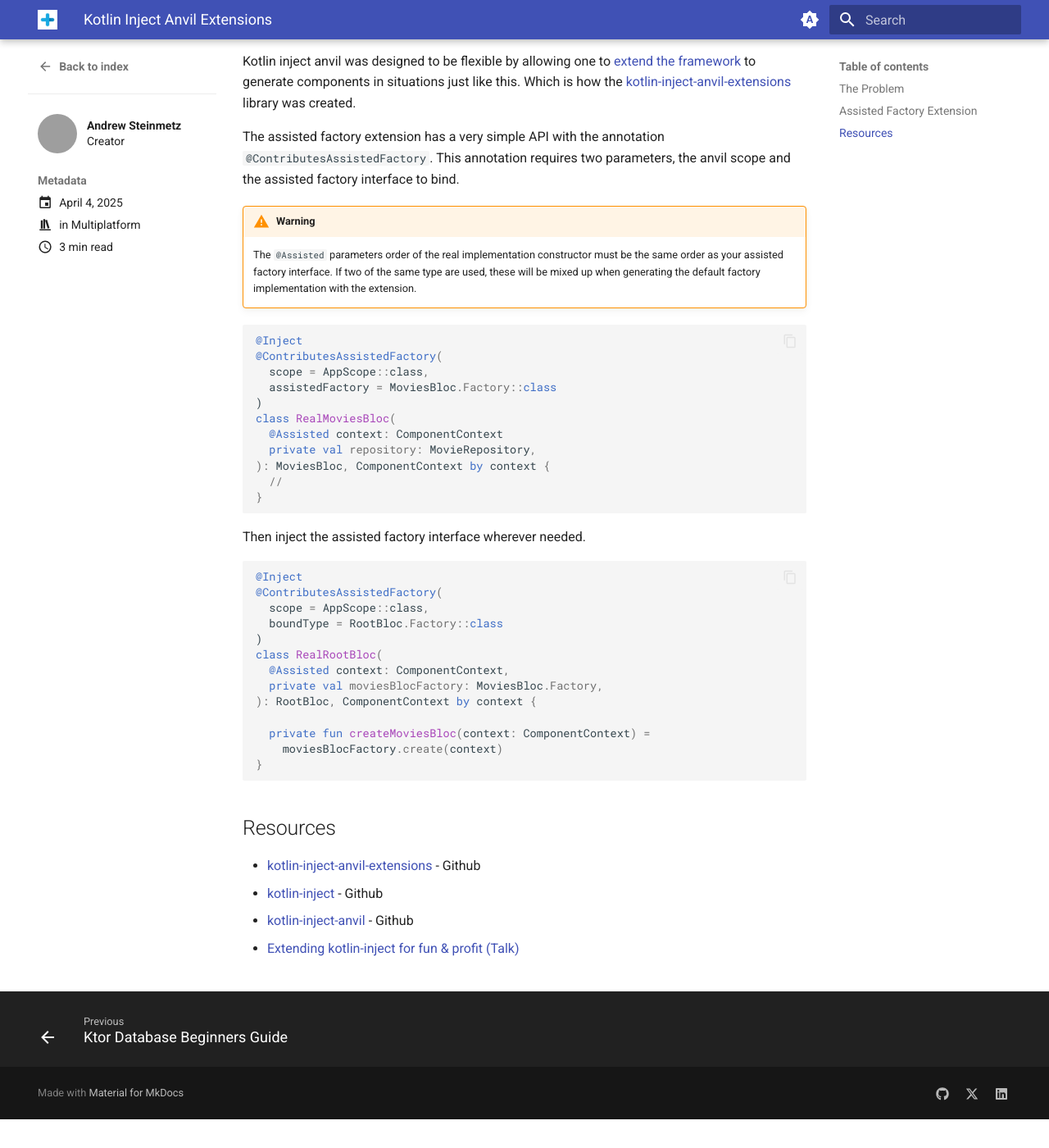
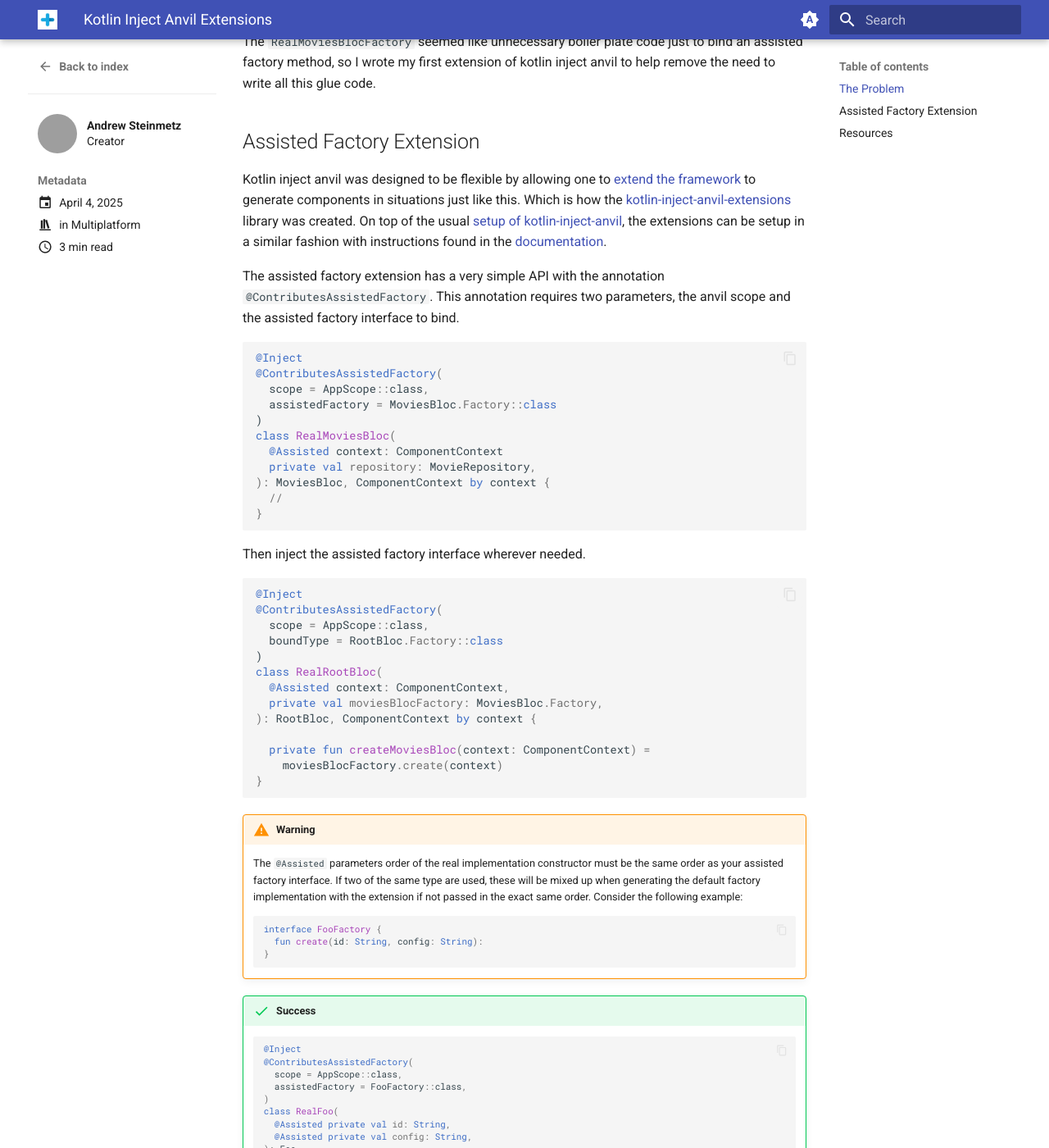
Before and after one commit to plusmobileapps/plusmobileapps.github.io, an MkDocs documentation site: the page built from docs/blog/posts/2025-04-04-kotlin-inject-anvil-extensions.md, in a window 1280 px wide and 1400 px high, scrolled down 2245 px. Shown: the whole window at 82% size. Built offline with MkDocs 1.6.1 and Material for MkDocs 9.7.7, drawn with Linux system fonts in a browser that asks for light colours; comment, search, counter and statistics services are not loaded; before the commit the page ends 3610 px from its top, so only the background shows below that; some of the changed text lies outside the part shown; grey boxes are pictures that could not be loaded.

Commit message:
update the blog post

````diff
--- a/docs/blog/posts/2025-04-04-kotlin-inject-anvil-extensions.md
+++ b/docs/blog/posts/2025-04-04-kotlin-inject-anvil-extensions.md
@@ -18,7 +18,7 @@
 
 ## The Problem
 
-
+I use a library called [Decompose](https://arkivanov.github.io/Decompose/) to manage navigation in my KMP projects which heavily relies on assisted injection to inject a `ComponentContext` into each business logic component (BloC). For this example, consider a simple interface for `MoviesBloc` and real implementation of one.
 
 ```kotlin
 interface MoviesBloc {
@@ -38,7 +38,7 @@
 }
 ```
 
-To create a `MoviesBloc` elsewhere, a lambda could be injected that takes the assisted parameter as an argument `(ComponentContext) -> MoviesBloc`. Coming from a background using [dagger](https://github.com/google/dagger) and [anvil](https://github.com/square/anvil), I had become accustomed to a pattern of creating factory interfaces that would create assisted injected dependencies.
+Due to a recent [contribution](https://github.com/amzn/kotlin-inject-anvil/pull/104) I made to kotlin-inject-anvil, to create a `MoviesBloc` elsewhere a lambda could be injected that takes the assisted parameter as an argument `(ComponentContext) -> MoviesBloc`. Coming from a background using [dagger](https://github.com/google/dagger) and [anvil](https://github.com/square/anvil), I had become accustomed to a pattern of creating factory interfaces that would create assisted injected dependencies.
 
 ```kotlin
 interface MoviesBloc {
@@ -66,7 +66,7 @@
 }
 ```
 
-Finally able to use this factory interface by injecting into other BloCs.
+Finally, this factory interface can be injected into other classes to create instances of the `MoviesBloc`.
 
 ```kotlin
 @Inject
@@ -88,14 +88,10 @@
 
 ## Assisted Factory Extension
 
-Kotlin inject anvil was designed to be flexible by allowing one to [extend the framework](https://ralf-wondratschek.com/presentation/extending-kotlin-inject-nyc.html) to generate components in situations just like this. Which is how the [kotlin-inject-anvil-extensions](https://github.com/plusmobileapps/kotlin-inject-anvil-extensions) library was created.
+Kotlin inject anvil was designed to be flexible by allowing one to [extend the framework](https://ralf-wondratschek.com/presentation/extending-kotlin-inject-nyc.html) to generate components in situations just like this. Which is how the [kotlin-inject-anvil-extensions](https://github.com/plusmobileapps/kotlin-inject-anvil-extensions) library was created. On top of the usual [setup of kotlin-inject-anvil](https://github.com/amzn/kotlin-inject-anvil?tab=readme-ov-file#setup), the extensions can be setup in a similar fashion with instructions found in the [documentation](https://plusmobileapps.com/kotlin-inject-anvil-extensions/assisted-factory/#setup).
 
 
 The assisted factory extension has a very simple API with the annotation `@ContributesAssistedFactory`. This annotation requires two parameters, the anvil scope and the assisted factory interface to bind.
-
-!!! warning
-
-    The `@Assisted` parameters order of the real implementation constructor must be the same order as your assisted factory interface. If two of the same type are used, these will be mixed up when generating the default factory implementation with the extension.
 
 
 ```kotlin
@@ -130,6 +126,44 @@
 }
 ```
 
+!!! warning
+
+    The `@Assisted` parameters order of the real implementation constructor must be the same order as your assisted factory interface. If two of the same type are used, these will be mixed up when generating the default factory implementation with the extension if not passed in the exact same order. Consider the following example:
+
+    ```kotlin
+    interface FooFactory {
+      fun create(id: String, config: String):
+    }
+    ```
+
+!!! success
+
+    ```kotlin
+    @Inject
+    @ContributesAssistedFactory(
+      scope = AppScope::class,
+      assistedFactory = FooFactory::class,
+    )
+    class RealFoo(
+      @Assisted private val id: String,
+      @Assisted private val config: String,
+    ): Foo
+    ```
+
+!!! failure
+
+    ```kotlin
+    @Inject
+    @ContributesAssistedFactory(
+      scope = AppScope::class,
+      assistedFactory = FooFactory::class,
+    )
+    class RealFoo(
+      @Assisted private val config: String,
+      @Assisted private val id: String,
+    ): Foo
+    ```
+
 ## Resources
 
 * [kotlin-inject-anvil-extensions](https://github.com/plusmobileapps/kotlin-inject-anvil-extensions) - Github
````
